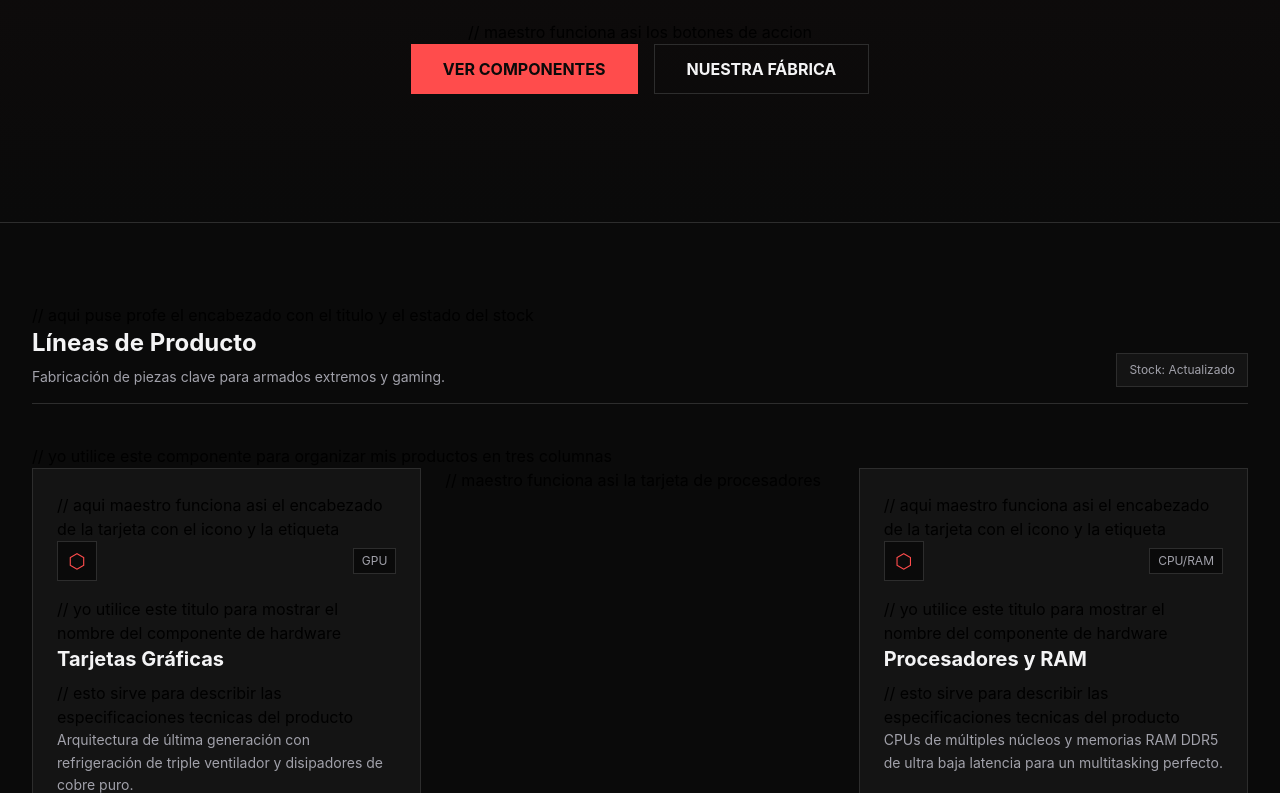
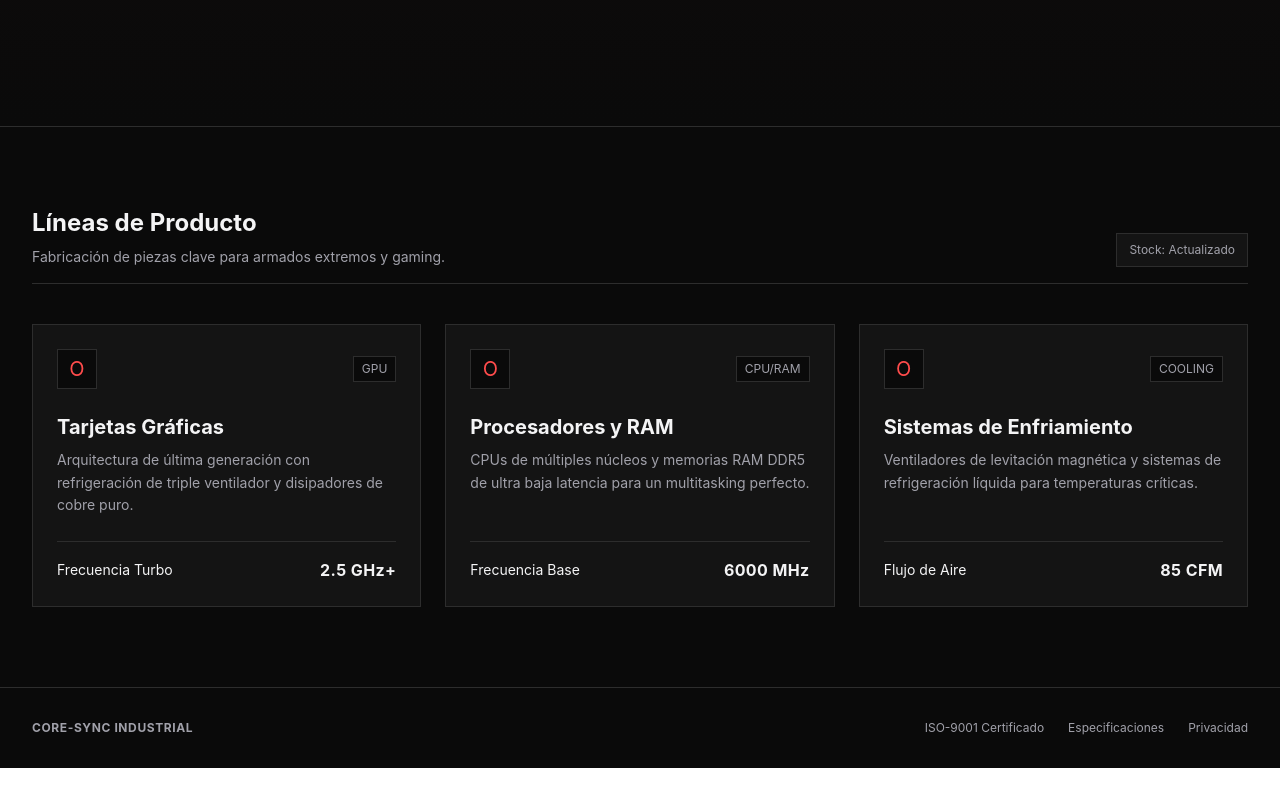
Before and after one commit to AgustinEscamilla/Genesis-Hardware, a React (Vite) app in the folder genesis-hardware/: page / in a window 1280 px wide. Shown: the part 607-1400 px from the top of the page. After the commit the page ends 1375 px from the top, so only its background shows below. Built offline with nearby package versions, Linux system fonts and the light colour scheme.

Commit message:
problema de comentarios  de interfaz

```diff
--- a/genesis-hardware/src/components/tarjeta_modulo.jsx
+++ b/genesis-hardware/src/components/tarjeta_modulo.jsx
@@ -1,21 +1,24 @@
 // aqui puse profe el componente reutilizable para cada tarjeta de producto
 export function TarjetaModulo({ titulo, descripcion, metrica, valor, etiqueta }) {
   return (
-    <div className="bg-panel border border-borde p-6 flex flex-col justify-between h-full group hover:border-primario transition-colors cursor-default">
+    <div className="bg-panel border border-borde p-6 flex flex-col h-full group hover:border-primario/50 transition-colors cursor-pointer">
       <div>
-        // aqui maestro funciona asi el encabezado de la tarjeta con el icono y la etiqueta
-        <div className="flex justify-between items-center mb-4">
+        {/* aqui maestro funciona asi el encabezado de la tarjeta con el icono y la etiqueta */}
+        <div className="flex justify-between items-center mb-6">
           <div className="w-10 h-10 bg-fondo border border-borde flex items-center justify-center text-primario">
-            <span className="text-xl">⬡</span>
+            <span className="text-xl">O</span>
           </div>
           <span className="text-mutado text-xs bg-fondo px-2 py-1 border border-borde">{etiqueta}</span>
         </div>
-        // yo utilice este titulo para mostrar el nombre del componente de hardware
+
+        {/* yo utilice este titulo para mostrar el nombre del componente de hardware */}
         <h3 className="text-xl font-bold text-texto mb-2 group-hover:text-primario transition-colors">{titulo}</h3>
-        // esto sirve para describir las especificaciones tecnicas del producto
+
+        {/* esto sirve para describir las especificaciones tecnicas del producto */}
         <p className="text-mutado text-sm leading-relaxed mb-6">{descripcion}</p>
       </div>
-      // aqui maestro puse la seccion inferior con los valores de rendimiento
+
+      {/* aqui maestro puse la seccion inferior con los valores de rendimiento */}
       <div className="flex justify-between items-center pt-4 border-t border-borde mt-auto">
         <span className="text-texto text-sm">{metrica}</span>
         <span className="text-texto font-bold tracking-wide">{valor}</span>
--- a/genesis-hardware/src/pages/publico/inicio/seccion_hero.jsx
+++ b/genesis-hardware/src/pages/publico/inicio/seccion_hero.jsx
@@ -2,23 +2,23 @@ import { Boton } from '../../../components/boton'
 
 // aqui maestro exporte el componente hero para mostrar el encabezado principal
 export function SeccionHero() {
+  // aqui puse profe el contenedor con el fondo oscuro y centrado
   return (
-    // aqui puse profe el contenedor con el fondo oscuro y centrado
     <div className="relative border-b border-borde flex flex-col items-center justify-center text-center py-32 px-4 overflow-hidden bg-fondo">
       <div className="absolute inset-0 bg-gradient-to-b from-primario/5 to-fondo opacity-80"></div>
       <div className="relative z-10 max-w-4xl mx-auto">
-        // esto sirve para la etiqueta informativa superior
+        {/* esto sirve para la etiqueta informativa superior */}
         <span className="inline-block bg-primario/10 text-primario border border-primario/30 px-4 py-1 text-xs font-bold tracking-widest mb-6">
           FABRICACIÓN NACIONAL
         </span>
         <h1 className="text-5xl md:text-7xl font-black text-texto mb-6 tracking-tight">
           Hardware puro para <br /> máximo rendimiento
         </h1>
-        // aqui maestro puse la descripcion de la empresa
+        {/* aqui maestro puse la descripcion de la empresa */}
         <p className="text-mutado text-lg max-w-2xl mx-auto mb-10 leading-relaxed">
           Diseño, ensamblaje y distribución de tarjetas gráficas, procesadores y componentes de grado entusiasta. Abastecemos a las mejores tiendas de todo México.
         </p>
-        // maestro funciona asi los botones de accion
+        {/* maestro funciona asi los botones de accion */}
         <div className="flex gap-4 justify-center">
           <Boton variante="primario">
             VER COMPONENTES
--- a/genesis-hardware/src/pages/publico/inicio/seccion_modulos.jsx
+++ b/genesis-hardware/src/pages/publico/inicio/seccion_modulos.jsx
@@ -4,7 +4,7 @@ import { TarjetaModulo } from '../../../components/tarjeta_modulo'
 export function SeccionModulos() {
   return (
     <div className="py-20 px-8 max-w-7xl mx-auto bg-fondo">
-      // aqui puse profe el encabezado con el titulo y el estado del stock
+      {/* aqui puse profe el encabezado con el titulo y el estado del stock */}
       <div className="flex justify-between items-end mb-10 border-b border-borde pb-4">
         <div>
           <h2 className="text-2xl font-bold text-texto flex items-center gap-2">Líneas de Producto</h2>
@@ -14,7 +14,7 @@ export function SeccionModulos() {
           Stock: Actualizado
         </div>
       </div>
-      // yo utilice este componente para organizar mis productos en tres columnas
+      {/* yo utilice este componente para organizar mis productos en tres columnas */}
       <div className="grid grid-cols-1 md:grid-cols-3 gap-6">
         <TarjetaModulo
           titulo="Tarjetas Gráficas"
@@ -23,7 +23,7 @@ export function SeccionModulos() {
           valor="2.5 GHz+"
           etiqueta="GPU"
         />
-        // maestro funciona asi la tarjeta de procesadores
+        {/* maestro funciona asi la tarjeta de procesadores */}
         <TarjetaModulo
           titulo="Procesadores y RAM"
           descripcion="CPUs de múltiples núcleos y memorias RAM DDR5 de ultra baja latencia para un multitasking perfecto."
@@ -31,7 +31,7 @@ export function SeccionModulos() {
           valor="6000 MHz"
           etiqueta="CPU/RAM"
         />
-        // aqui maestro puse la ultima tarjeta de enfriamiento
+        {/* aqui maestro puse la ultima tarjeta de enfriamiento */}
         <TarjetaModulo
           titulo="Sistemas de Enfriamiento"
           descripcion="Ventiladores de levitación magnética y sistemas de refrigeración líquida para temperaturas críticas."
--- a/genesis-hardware/src/pages/publico/inicio/vista_inicio.jsx
+++ b/genesis-hardware/src/pages/publico/inicio/vista_inicio.jsx
@@ -2,11 +2,11 @@ import logo from '../../../assets/Gemini_Generated_Image_.png'
 import { SeccionHero } from './seccion_hero'
 import { SeccionModulos } from './seccion_modulos'
 
-// aqui maestro exporte la vista de inicio completa
+// aqui maestro yo exporte la vista de inicio completa
 export function VistaInicio() {
   return (
     <div className="min-h-screen bg-fondo flex flex-col font-sans">
-      // esto sirve para poner el logo y la navegacion superior
+      {/* esto sirve para poner el logo y la navegacion superior */}
       <header className="h-20 border-b border-borde flex items-center justify-between px-8 bg-panel">
         <img
           src={logo}
@@ -18,12 +18,14 @@ export function VistaInicio() {
           <button className="hover:text-texto transition-colors text-primario">Portal Empleados</button>
         </nav>
       </header>
-      // aqui puse profe las secciones principales de la pagina
+
+      {/* aqui puse profe las secciones principales de la pagina */}
       <main className="flex-1">
         <SeccionHero />
         <SeccionModulos />
       </main>
-      // esto sirve para cerrar con la informacion legal y de certificacion
+
+      {/* esto sirve para cerrar con la informacion legal y de certificacion */}
       <footer className="border-t border-borde p-8 flex justify-between items-center text-xs text-mutado bg-fondo">
         <span className="font-bold tracking-wider">CORE-SYNC INDUSTRIAL</span>
         <div className="flex gap-6"><span>ISO-9001 Certificado</span><span>Especificaciones</span><span>Privacidad</span></div>
```
